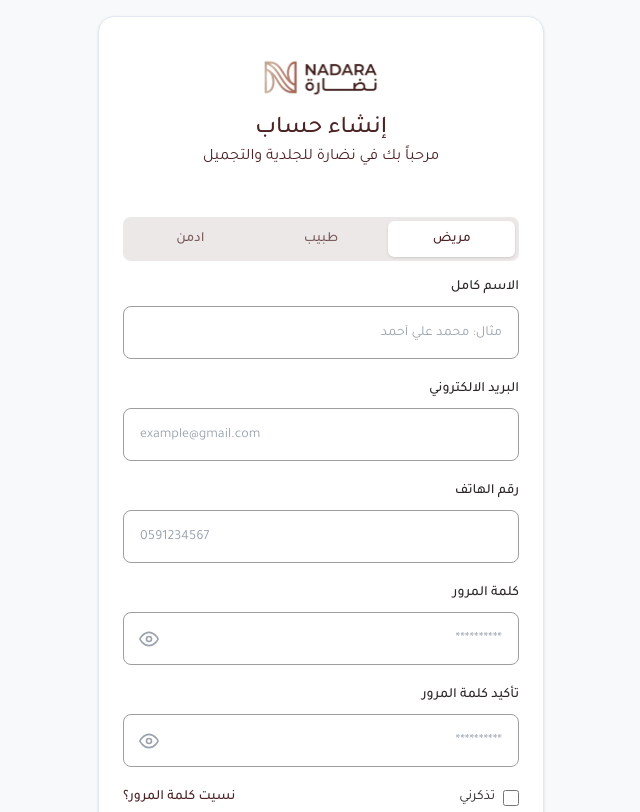
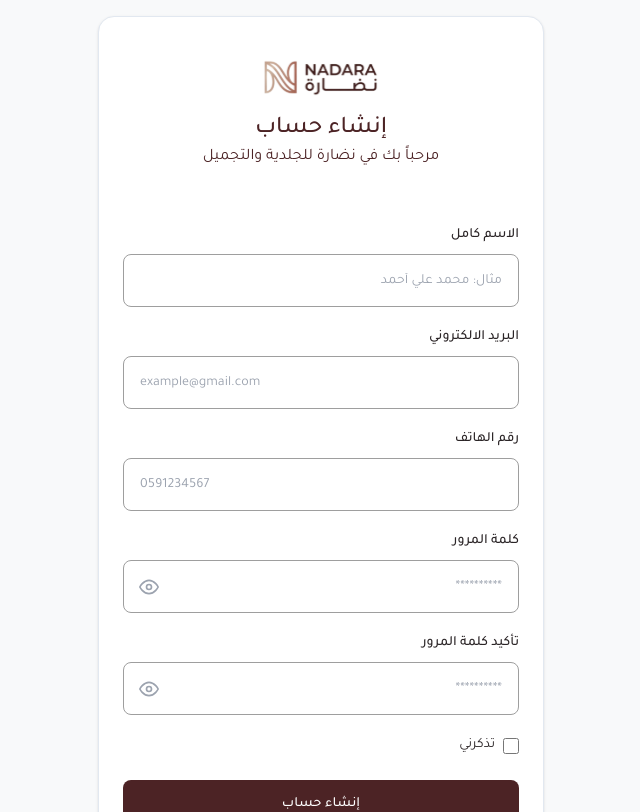
Before and after one commit to Nadara-Project/Frontend, a React (Vite) app: page /register in a window 1280 px wide. Shown: the top 812 px of the page, without its empty margins (319-959 px from the left). Built offline with nearby package versions, Linux system fonts and the light colour scheme.

Commit message:
refactor(auth): remove doctor/admin roles and forgot-password link from register page

```diff
--- a/src/Components/Features/Feature1-Auth/Register.jsx
+++ b/src/Components/Features/Feature1-Auth/Register.jsx
@@ -1,61 +1,9 @@
 import React, { useState } from 'react';
 import { Link } from 'react-router-dom';
 import Header from './Header';
-import { FiEye, FiEyeOff, FiAlertCircle } from "react-icons/fi";
+import { FiEye, FiEyeOff } from "react-icons/fi";
 
-// قائمة الأدوار
-const roles = [
-  { key: 'patient', label: 'مريض' },
-  { key: 'doctor', label: 'طبيب' },
-  { key: 'admin', label: 'ادمن' }
-];
-
-// --- 1. شريط مبدل الأدوار (Role Switcher) ---
-const RoleSwitcher = ({ activeRole, setActiveRole }) => (
-  <div className="flex items-center gap-[4px] p-[4px] bg-[#4C2325]/10 rounded-[8px] w-full h-[44px]">
-    {roles.map(role => (
-      <button
-        key={role.key}
-        type="button"
-        onClick={() => setActiveRole(role.key)}
-        className={`flex-1 text-center h-full rounded-[6px] text-[14px] font-medium transition-all cursor-pointer ${
-          activeRole === role.key
-          ? 'bg-white text-[#4C2325] shadow-sm font-bold'
-          : 'text-[#4C2325]/70 hover:text-[#4C2325]'
-        }`}
-      >
-        {role.label}
-      </button>
-    ))}
-  </div>
-);
-
-// --- 2. كارت التنبيه الخاص بالطبيب والأدمن ---
-const AuthAlert = ({ title, subtitle }) => (
-  <div className="flex flex-col items-center max-w-[448px] w-full text-center px-[24px] pt-[32px] pb-[24px] mx-auto">
-    <div className="w-[80px] h-[80px] bg-[#4C2325]/10 rounded-full flex items-center justify-center mb-[24px]">
-      <FiAlertCircle className="w-[40px] h-[40px] text-[#4C2325]" />
-    </div>
-
-    <div className="flex flex-col items-center gap-[12px] w-full max-w-[320px] mb-[24px]">
-      <h2 className="font-['Tajawal'] font-medium text-[20px] leading-[32px] text-[#2B2527] text-center">
-        {title}
-      </h2>
-      <p className="font-['Tajawal'] font-normal text-[16px] leading-[24px] text-[#4C2325]/80 text-center">
-        {subtitle}
-      </p>
-    </div>
-
-    <Link
-      to="/login"
-      className="bg-[#4C2325] text-white w-[176px] h-[52px] rounded-[6px] shadow-sm font-['Tajawal'] font-medium text-[16px] flex items-center justify-center hover:bg-[#36181A] transition-colors"
-    >
-      تسجيل الدخول
-    </Link>
-  </div>
-);
-
-// --- 3. مكون حقل الإدخال الموحد ---
+// --- 1. مكون حقل الإدخال الموحد ---
 const AuthInput = ({ label, name, icon: Icon, type = "text", error, onIconClick, ...props }) => (
   <div className="flex flex-col gap-[8px] w-full text-right">
     <label className="text-[14px] font-medium text-[#2B2527]">{label}</label>
@@ -90,7 +38,7 @@ const AuthInput = ({ label, name, icon: Icon, type = "text", error, onIconClick,
   </div>
 );
 
-// --- 4. نموذج تسجيل المريض ---
+// --- 2. نموذج تسجيل المريض ---
 const PatientForm = ({
   formData,
   handleInputChange,
@@ -193,7 +141,7 @@ const PatientForm = ({
         required
       />
 
-      {/* خيار تذكرني + نسيت كلمة المرور */}
+      {/* خيار تذكرني فقط */}
       <div className="flex items-center justify-between w-full text-[14px] text-[#2B2527]">
         <label className="flex items-center gap-2 cursor-pointer select-none">
           <input
@@ -205,13 +153,6 @@ const PatientForm = ({
           />
           <span>تذكرني</span>
         </label>
-
-        <Link
-          to="/forgot-password"
-          className="text-[#4C2325] font-medium hover:underline transition-all"
-        >
-          نسيت كلمة المرور؟
-        </Link>
       </div>
 
       <button
@@ -224,9 +165,8 @@ const PatientForm = ({
   );
 };
 
-// --- 5. المكون الرئيسي ---
+// --- 3. المكون الرئيسي ---
 const Register = () => {
-  const [activeRole, setActiveRole] = useState('patient');
   const [showPassword, setShowPassword] = useState(false);
   const [showConfirmPassword, setShowConfirmPassword] = useState(false);
 
@@ -286,38 +226,6 @@ const Register = () => {
     });
   };
 
-  const renderActiveContent = () => {
-    switch (activeRole) {
-      case 'doctor':
-        return (
-          <AuthAlert
-            title="حسابات الطبيب تنشئها إدارة العيادة"
-            subtitle="لا يمكن التسجيل الذاتي لهذا النوع من الحسابات حفاظاً على خصوصية بيانات المرضى، تواصل مع الإدارة للحصول على بيانات الدخول."
-          />
-        );
-      case 'admin':
-        return (
-          <AuthAlert
-            title="حسابات الأدمن تنشئها إدارة العيادة"
-            subtitle="لا يمكن التسجيل الذاتي لهذا النوع من الحسابات حفاظاً على خصوصية بيانات المرضى، تواصل مع الإدارة للحصول على بيانات الدخول."
-          />
-        );
-      default:
-        return (
-          <PatientForm
-            formData={formData}
-            handleInputChange={handleInputChange}
-            showPassword={showPassword}
-            setShowPassword={setShowPassword}
-            showConfirmPassword={showConfirmPassword}
-            setShowConfirmPassword={setShowConfirmPassword}
-            errors={errors}
-            setErrors={setErrors}
-          />
-        );
-    }
-  };
-
   return (
     <div className="min-h-screen bg-[#F8F9FA] flex items-center justify-center p-4" dir="rtl">
       <div className="bg-white rounded-[16px] border border-[#E2E8F0] w-full max-w-[446px] shadow-sm flex flex-col overflow-hidden">
@@ -327,15 +235,22 @@ const Register = () => {
           subtitle="مرحباً بك في نضارة للجلدية والتجميل"
         />
 
-        <div className="flex flex-col items-center pt-[16px] px-[24px] pb-[24px] gap-[16px] w-full">
-          <RoleSwitcher activeRole={activeRole} setActiveRole={setActiveRole} />
-
+        <div className="flex flex-col items-center pt-[24px] px-[24px] pb-[24px] gap-[16px] w-full">
           <div className="w-full">
-            {renderActiveContent()}
+            <PatientForm
+              formData={formData}
+              handleInputChange={handleInputChange}
+              showPassword={showPassword}
+              setShowPassword={setShowPassword}
+              showConfirmPassword={showConfirmPassword}
+              setShowConfirmPassword={setShowConfirmPassword}
+              errors={errors}
+              setErrors={setErrors}
+            />
           </div>
         </div>
 
-        {/* الفوتر السفلي   */}
+        {/* الفوتر السفلي */}
         <div className="w-full h-[57px] py-[16px] px-[24px] bg-[#4C2325]/10 border-t border-[#D5C7AD]/20 flex items-center justify-center gap-1 font-tajawal text-center mt-auto">
           <span className="font-normal text-[14px] leading-[24px] text-[#4C2325]">
             لديك حساب؟
```
